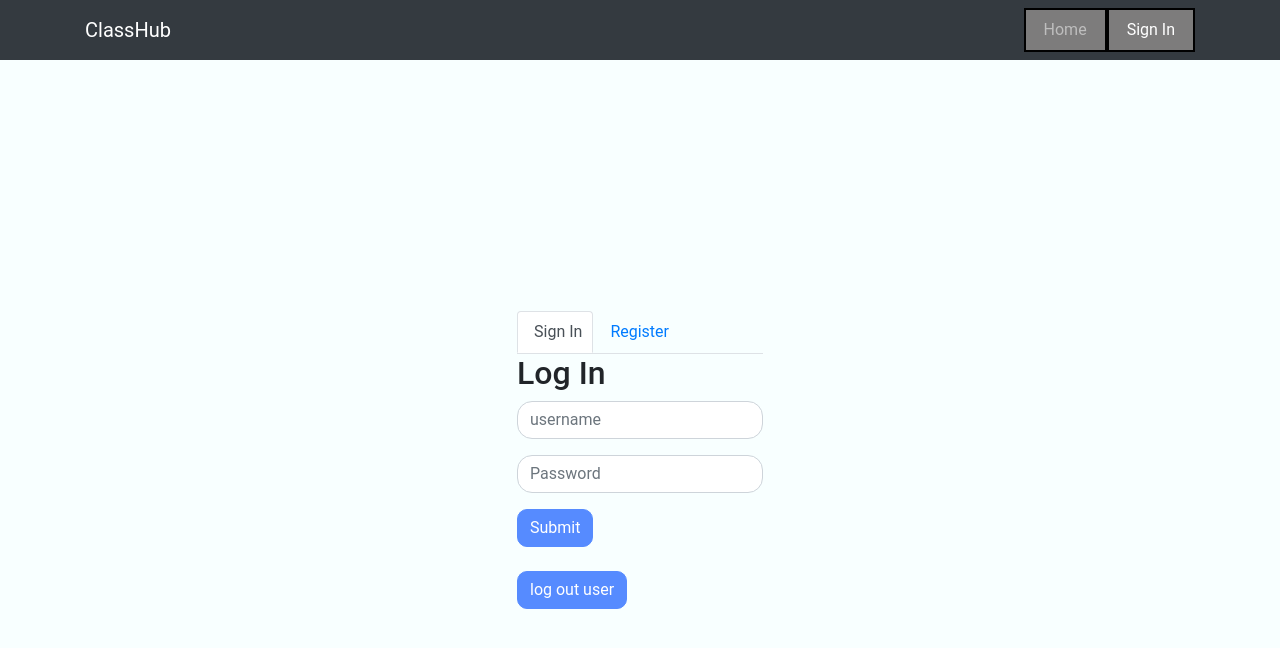
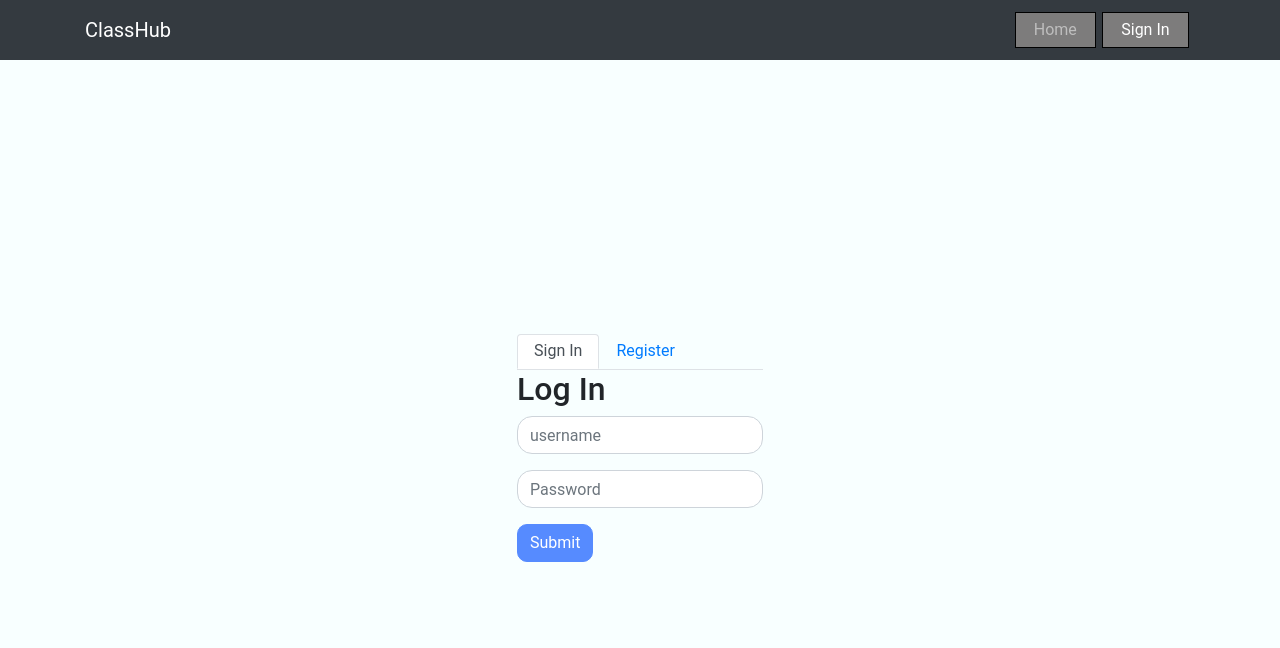
Before and after one commit to SalvadorM/hunter-front-end, a React (Create React App) app: page /user/login in a window 1280 px wide. Shown: the top 648 px of the page. Built offline with nearby package versions, Linux system fonts and the light colour scheme.

Commit message:
fixed sign in/ log out button in navbar

```diff
--- a/package.json
+++ b/package.json
@@ -4,7 +4,7 @@
   "private": true,
   "dependencies": {
     "axios": "^0.18.0",
-    "node-sass": "^4.11.0",
+    "node-sass": "^4.12.0",
     "react": "^16.8.5",
     "react-dom": "^16.8.5",
     "react-router-dom": "^5.0.0",
--- a/src/scenes/Friendship/scene/ViewFriendRequests.js
+++ b/src/scenes/Friendship/scene/ViewFriendRequests.js
@@ -84,7 +84,7 @@ class ViewFriendRequests extends Component {
 
         let requestList
         if(friendRequestList.length === 0){
-            requestList = ( <li className="list-group-item d-flex justify-content-between align-items-center">empty</li> )
+            requestList = ( <div className="card text-center">No new friend request</div> )
         } else if( cbResponce ){
             return(<Redirect to={`/profile/${acceptedUserId}`} />)
         }else {
@@ -93,12 +93,10 @@ class ViewFriendRequests extends Component {
             })
         }
         return(
-            <div className="FR-container text-center">
-            <h3>Show request list</h3>
+            <div className="text-center">
+            <h4>Friend Requests</h4>
                 <div className="">
-                    <ul className="list-group">
                     {requestList}
-                    </ul>
                 </div>
             </div>
         )
--- a/src/scenes/Home/scenes/HomeLanding.js
+++ b/src/scenes/Home/scenes/HomeLanding.js
@@ -53,19 +53,21 @@ class Home extends Component {
     }
 
     render(){
-        console.log('etet')
         const { username, season, year, classes} = this.state
         let currentUser = localStorage.getItem('userId')
         return(
             <div className="container">
                 <div className="jumbotron">
-                    <div className="col-12-xs">
+                    <div className="col-12-xs text-center">
+                    <h1>Hi {username}!</h1>
+
                     <select className="form-control" name="season" value={season} onChange={this.onchange}>
                         <option value="spring">Spring</option>
                         <option value="fall">Fall</option>
                         <option value="summer">Summer</option>
                         <option value="winter">Winter</option>
                     </select>
+
                     <select className="form-control" name="year" value={year} onChange={this.onchange}>
                         <option value="2019">2019</option>
                         <option value="2018">2018</option>
@@ -73,9 +75,9 @@ class Home extends Component {
                         <option value="2016">2016</option>
                     </select>
                     </div>
-                    <h1>Hello {username}</h1>
+
                     <UserCourses courses={classes} season={season} year={year}/>
-                    <h3>find friends </h3>
+
                     <ViewUserFriends currentUser={currentUser} profileView={false}/>
                     <ViewFriendRequests />
                     <ViewUserPosts currentUser={currentUser} />
--- a/src/scenes/Home/scenes/NavBar.js
+++ b/src/scenes/Home/scenes/NavBar.js
@@ -3,6 +3,10 @@ import { withRouter, NavLink } from 'react-router-dom'
 
 //stylesheets
 import '../../../stylesheets/navbar.scss'
+
+
+const Auth = require('../../../utilities/authentication')
+
 
 class NavBar extends Component {
     constructor(){
@@ -20,13 +24,29 @@ class NavBar extends Component {
         }))
     }
 
+    handleLogOut = async (e) => {
+        e.preventDefault()
+        const responce = await Auth.signOut()
+        this.setState((prev) => ({
+            menuToggle: !prev.menuToggle
+        }))
+        this.props.history.push('/user/login')
+    }
     render(){
         const {menuToggle} = this.state
 
         let navBarStyle = "navbar-nav"
+        let menuIcon = (<span className="navbar-toggler-icon"></span>)
+
+        let signInStatus = (<div className="nav-item" onClick={this.handleMenuToggle}><NavLink to="/user/login" activeClassName="active" className="nav-link">Sign In</NavLink></div>)
+
+        if(localStorage.getItem('isAuthenticated')) {
+            signInStatus = (<div className="nav-item" onClick={this.handleLogOut}><div className="nav-link">Log Out</div></div>)
+        }
 
         if(menuToggle){
             navBarStyle = "navbar-nav toggleMenu"
+            menuIcon = (<h3 id="menu-icon-close">&times;</h3>)
         }
 
         return(
@@ -35,10 +55,10 @@ class NavBar extends Component {
                     <a className="navbar-brand" href="/home">ClassHub</a>
                     <div className={navBarStyle}>
                             <div className="nav-item" onClick={this.handleMenuToggle}><NavLink to="/home" activeClassName="active" className="nav-link">Home</NavLink></div>
-                            <div className="nav-item" onClick={this.handleMenuToggle}><NavLink to="/user/login" activeClassName="active" className="nav-link">Sign In</NavLink></div>
+                            {signInStatus}
                     </div>
                     <div className="nav-toggler" onClick={this.handleMenuToggle}>
-                            <span className="navbar-toggler-icon"></span>
+                        {menuIcon}
                     </div>
                     </div>
                 </nav>
--- a/src/scenes/Sign/forms/LoginForm.js
+++ b/src/scenes/Sign/forms/LoginForm.js
@@ -57,11 +57,6 @@ class LoginForm extends Component {
                 })
         }
     }
-    userLogOut = async (e) => {
-        e.preventDefault()
-        const responce = await Auth.signOut()
-        console.log(responce)
-    }
     render(){
 
         const {loading, error, cbResponce } = this.state
@@ -86,7 +81,6 @@ class LoginForm extends Component {
             <br/>
             <br/>
 
-            <button type="submit" className="btn btn-primary" onClick={this.userLogOut}>log out user</button>
 
             </form>
         </div>
--- a/src/stylesheets/navbar.scss
+++ b/src/stylesheets/navbar.scss
@@ -1,16 +1,21 @@
 $break-mobile: 420px;
 $break-desktop: 776px;
 
+.navbar {
+    height: 60px;
+}
+
 .navbar-nav {
-    background-color: #7D7C7C;
     display: none;
 }
 
 .nav-item {
+    background-color: #7D7C7C;
     display: inline-block;
     padding-right: 10px;
     padding-left: 10px;
-    border:solid black 2px;
+    margin-right: .4em;
+    border:solid black 1px;
 }
 
 .toggleMenu {
@@ -18,7 +23,18 @@ $break-desktop: 776px;
 
 }
 
+.nav-link  {
+    padding: .3em 1em;
+
+}
+
+#menu-icon-close {
+    color: white;
+}
+
 @media screen and (min-width:$break-desktop){
+
+
     .navbar-nav {
         display: inline-block;
     }
```
Also changed, not shown: 1 other file (tests, documents, lock files or other folders).
